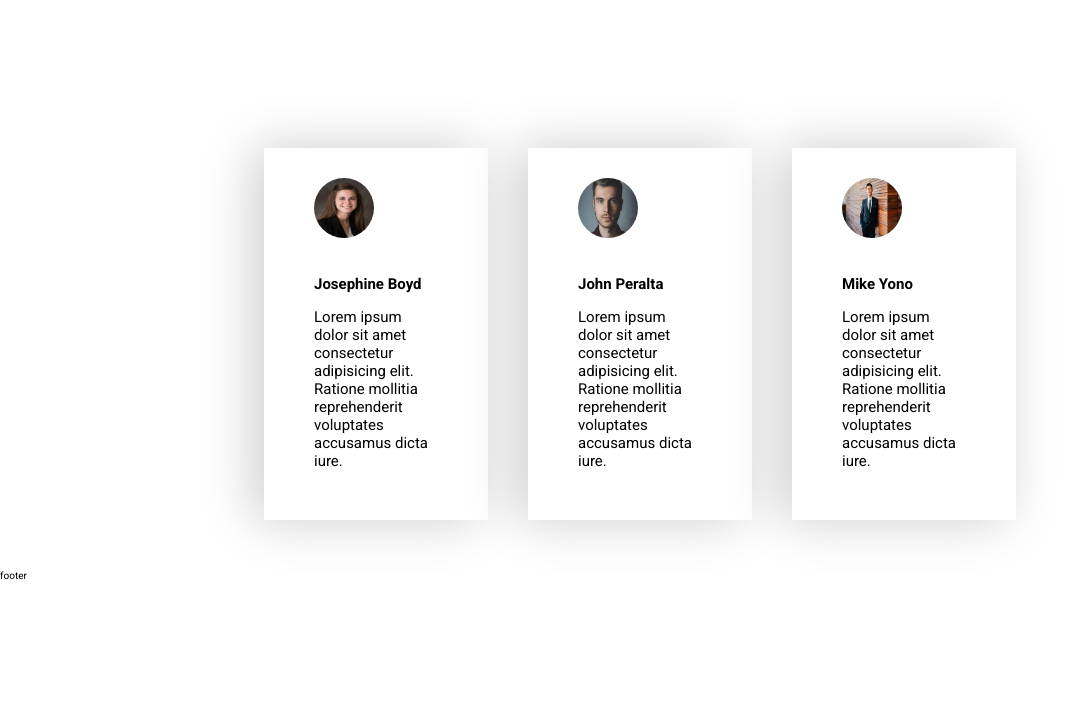
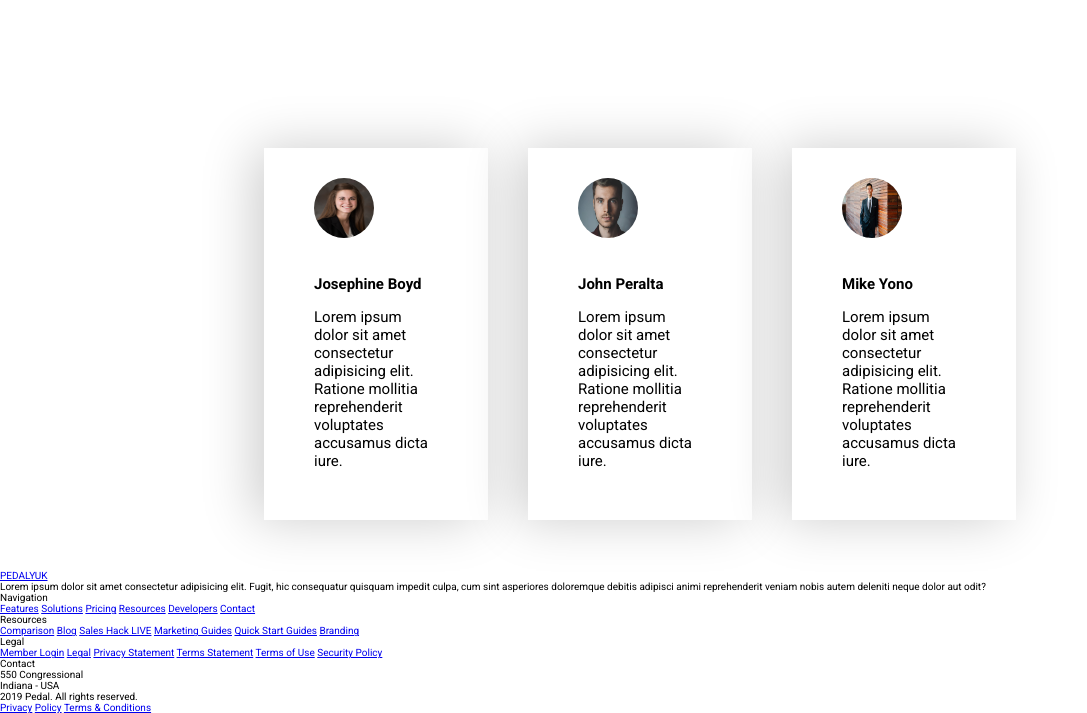
Before and after one commit to fmotoike/CSS, a website: page Pedalyuk/index.html in a window 1280 px wide. Shown: the part 3431-4144 px from the top of the page, without its empty margins (0-1087 px from the left). Before the commit the page ends 4012 px from the top, so only its background shows below. Drawn offline with Linux system fonts and the light colour scheme.

Commit message:
Creating the footer structure

```diff
--- a/Pedalyuk/index.html
+++ b/Pedalyuk/index.html
@@ -150,7 +150,54 @@
     </main>
 
     <footer class="footer">
-        footer
+        <div class="footer__container">
+            <div class="footer__logo">
+                <a href="#" class="logo--link">PEDALYUK</a>
+                <p class="footer__text">Lorem ipsum dolor sit amet consectetur adipisicing elit. Fugit, hic consequatur quisquam impedit culpa, cum sint asperiores doloremque debitis adipisci animi reprehenderit veniam nobis autem deleniti neque dolor aut odit?</p>
+            </div>
+            <div class="footer__nav">
+                <p class="footer__heading">Navigation</p>
+                <a href="#" class="footer__link">Features</a>
+                <a href="#" class="footer__link">Solutions</a>
+                <a href="#" class="footer__link">Pricing</a>
+                <a href="#" class="footer__link">Resources</a>
+                <a href="#" class="footer__link">Developers</a>
+                <a href="#" class="footer__link">Contact</a>
+            </div>
+            <div class="footer__resources">
+                <p class="footer__heading">Resources</p>
+                <a href="#" class="footer__link">Comparison</a>
+                <a href="#" class="footer__link">Blog</a>
+                <a href="#" class="footer__link">Sales Hack LIVE</a>
+                <a href="#" class="footer__link">Marketing Guides</a>
+                <a href="#" class="footer__link">Quick Start Guides</a>
+                <a href="#" class="footer__link">Branding</a>
+            </div>
+            <div class="footer__legal">
+                <p class="footer__heading">Legal</p>
+                <a href="#" class="footer__link">Member Login</a>
+                <a href="#" class="footer__link">Legal</a>
+                <a href="#" class="footer__link">Privacy Statement</a>
+                <a href="#" class="footer__link">Terms Statement</a>
+                <a href="#" class="footer__link">Terms of Use</a>
+                <a href="#" class="footer__link">Security Policy</a>
+            </div>
+            <div class="footer__contact">
+                <p class="footer__heading">Contact</p>
+                <p class="footer__text">550 Congressional</p>
+                <p class="footer__text">Indiana - USA</p>
+            </div>
+        </div>
+        <div class="footer__misc">
+            <div class="footer__reserved">
+                2019 Pedal. All rights reserved.
+            </div>
+            <div class="footer__sub-links">
+                <a href="#" class="footer__link--small">Privacy</a>
+                <a href="#" class="footer__link--small">Policy</a>
+                <a href="#" class="footer__link--small">Terms & Conditions</a>
+            </div>
+        </div>
     </footer>
 </body>
 </html>
```
